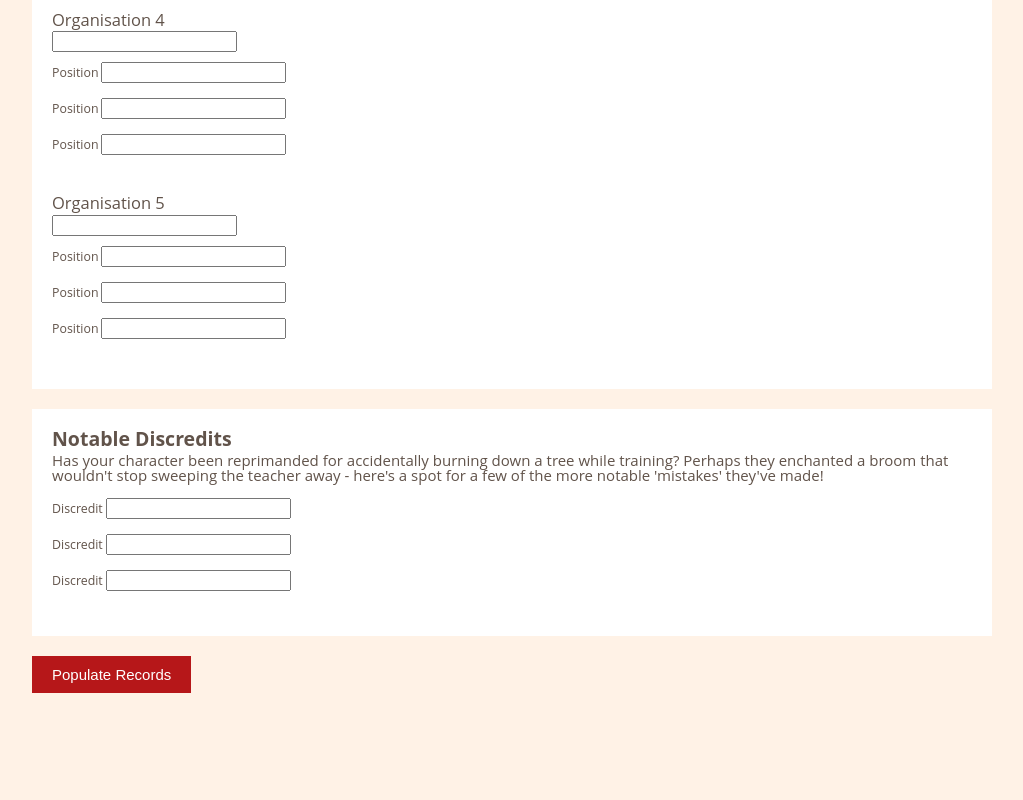
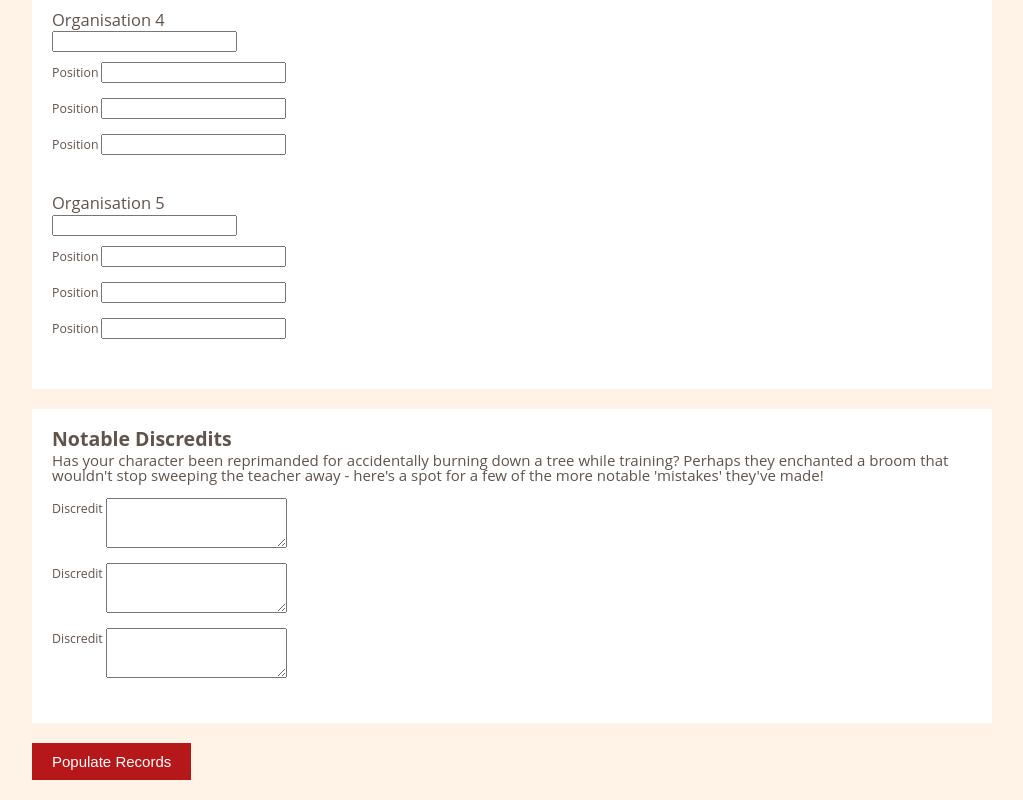
Before and after one commit to jennikate/sunreavers, a plain HTML site: page index.html in a window 1280 px wide. Shown: the part 2673-3473 px from the top of the page, without its empty margins (128-1151 px from the left). Before the commit the page ends 3386 px from the top, so only its background shows below. Drawn offline with nearby package versions, Linux system fonts and the light colour scheme; a web font is replaced by a local one.

Commit message:
fixed textareas and discredits

```diff
--- a/index.html
+++ b/index.html
@@ -187,7 +187,7 @@
 					<em>Remember you can leave fields blank. Only fill in important information.</em>
 					<ul>
 						<li>
-							 <label for="input_organisation_1">Organisation <span>e.g. Kirin Tor, Sunreavers, Farstiders, Dawnguard, etc.</span></label>
+							 <label for="input_organisation_1">Organisation <span>e.g. Kirin Tor, Sunreavers, Farstriders, Dawnguard, etc.</span></label>
 			 				 <input type="text" name="input_organisation_1" id="input_organisation_1">
 			 				<ul class="nested">
 				 				<li class="position">
@@ -284,15 +284,15 @@
 					<ul class="nested">
 						<li class="discredit">
 							 <label for="input_discredit_1">Discredit</label>
-			 				 <input type="text" name="input_discredit_1" id="input_discredit_1">
+			 				 <textarea name="input_discredit_1" id="input_discredit_1"></textarea>
 			 			</li>
 			 			<li class="discredit">
 							 <label for="input_discredit_2">Discredit</label>
-			 				 <input type="text" name="input_discredit_2" id="input_discredit_2">
+			 				 <textarea name="input_discredit_2" id="input_discredit_2"></textarea>
 			 			</li>
 			 			<li class="discredit">
 							 <label for="input_discredit_3">Discredit</label>
-			 				 <input type="text" name="input_discredit_3" id="input_discredit_3">
+			 				 <textarea name="input_discredit_3" id="input_discredit_3"></textarea>
 			 			</li>
 					</ul>
 				</div>
@@ -427,7 +427,7 @@
 				</div>
 				<div class="normal_section">
 					<p class="title">Discredit Note:</p>
-					<ul>
+					<ul class="bulleted">
 						<li id="discredit_1"></li>
 						<li id="discredit_2"></li>
 						<li id="discredit_3"></li>
--- a/sunreavers.css
+++ b/sunreavers.css
@@ -226,6 +226,12 @@ span {
 	font-style: italic;
 }
 
+textarea {
+	vertical-align: top;
+	margin-top: 10px;
+	height: 50px;
+}
+
 .nested  {
 	font-size: 0.75em;
 	padding-bottom:20px;
```
